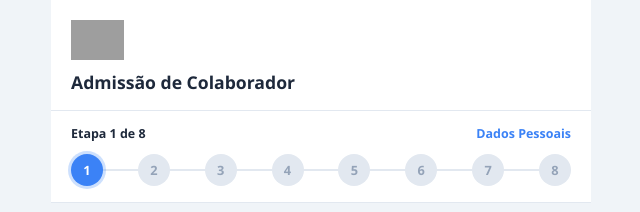
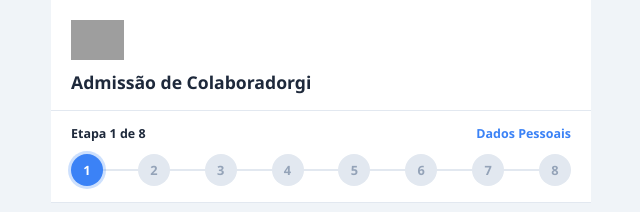
Before and after one commit to MrJoseph360/formcontratacao-plpbr, a plain HTML site: page frontend/index.html in a window 1280 px wide. Shown: the top 212 px of the page, 319-959 px from the left. Drawn offline with Linux system fonts and the light colour scheme; grey boxes are pictures that could not be loaded.

Commit message:
Index Atualizado

```diff
--- a/frontend/index.html
+++ b/frontend/index.html
@@ -13,7 +13,7 @@
     <!-- Header com logo -->
     <header>
       <img src="https://plp.com.br/wp-content/themes/jupiter/images/logo-plp-novo.png" alt="Logo PLP" class="logo" />
-      <h1>Admissão de Colaborador</h1>
+      <h1>Admissão de Colaboradorgi</h1>
     </header>
 
     <!-- Barra de Progresso com bolinhas -->
```
